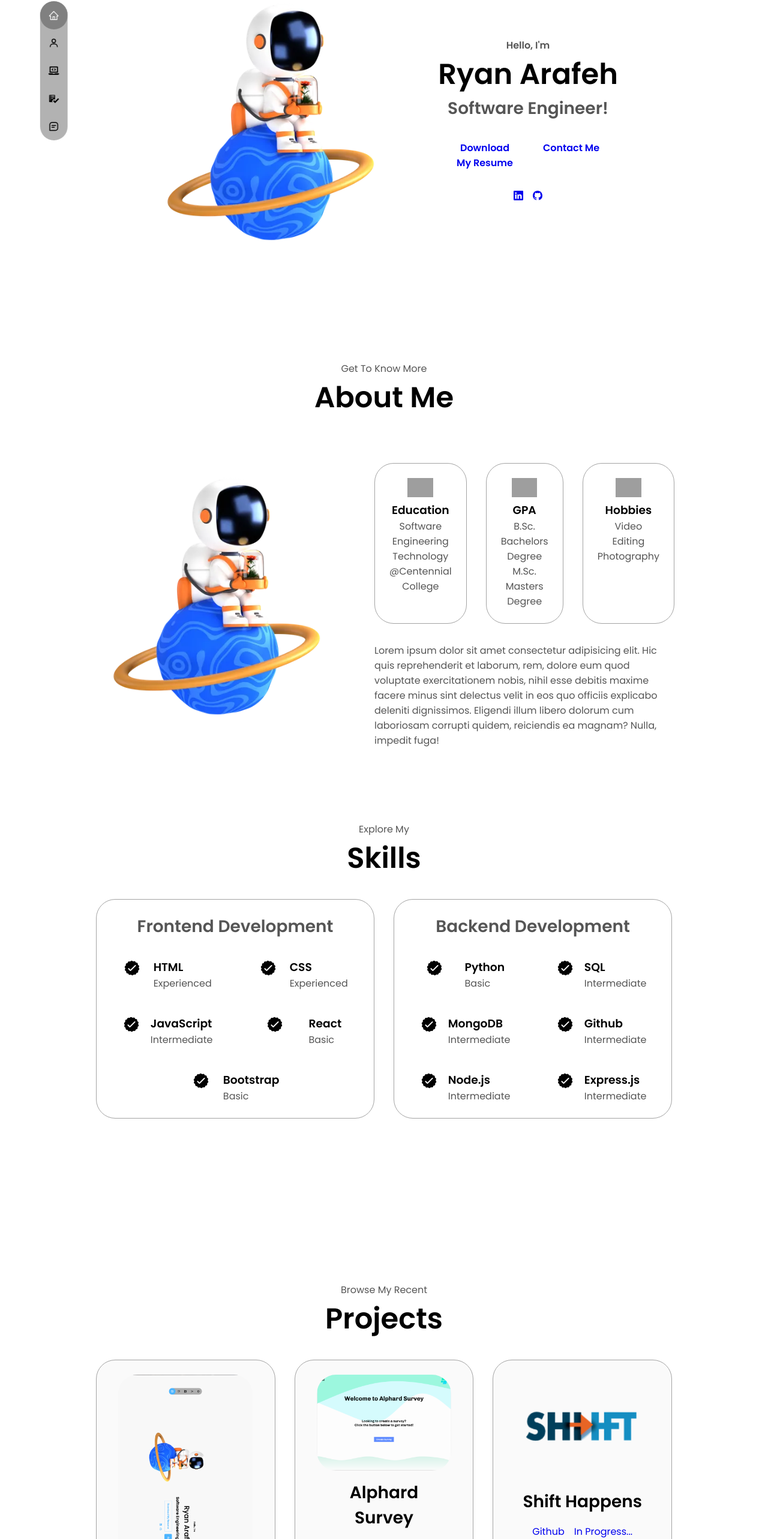
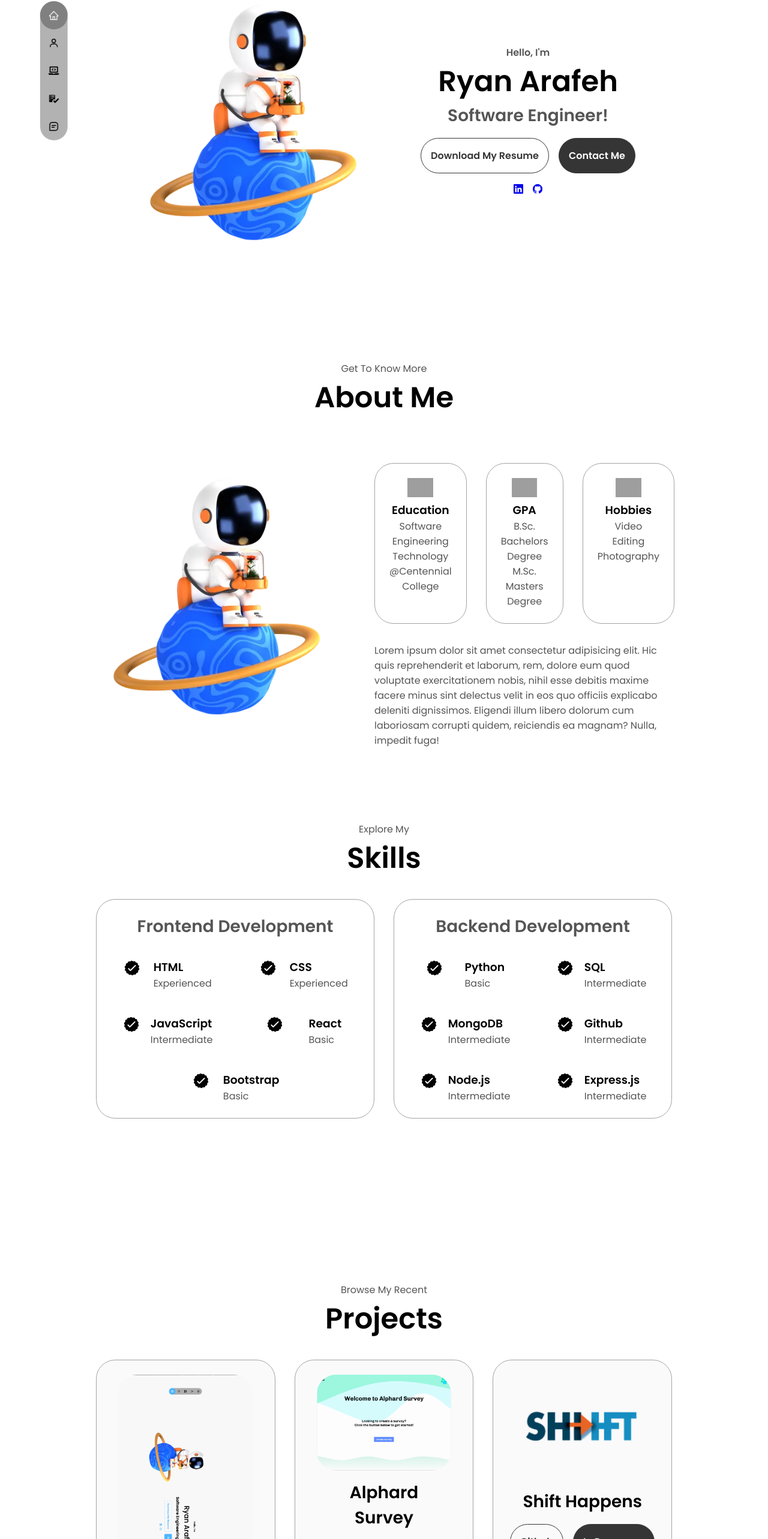
Before and after one commit to issryan/Portfolio, a React (Create React App) app: page / in a window 1280 px wide. Shown: the part 198-2764 px from the top of the page at 60% size. Built offline with nearby package versions, Linux system fonts and the light colour scheme; grey boxes are pictures that could not be loaded.

Commit message:
modify: updated css for btns

```diff
--- a/src/components/header/CTA.jsx
+++ b/src/components/header/CTA.jsx
@@ -1,12 +1,15 @@
 import React from 'react'
 import CV from '../../assets/arafehryan_resume.pdf'
+import './header.css'
 
 const CTA = () => {
 
   return (
     <>
-      <a href={CV} download className='btn'>Download My Resume</a>
-      <a href="#contacts" className='btn btn-primary'>Contact Me</a>
+      <div className="btn-container">
+        <a href={CV} download className='btn btn-color-2'>Download My Resume</a>
+        <a href="#contacts" className='btn btn-color-1'>Contact Me</a>
+      </div>
     </>
   )
 }
--- a/src/components/header/header.css
+++ b/src/components/header/header.css
@@ -40,3 +40,54 @@
   margin-top: 1rem;
   gap: 1rem;
 }
+
+/* BUTTONS */
+
+.btn-container {
+  display: flex;
+  justify-content: center;
+  gap: 1rem;
+}
+
+.btn {
+  font-weight: 600;
+  transition: all 300ms ease;
+  padding: 1rem;
+  border-radius: 2rem;
+}
+
+.btn-color-1,
+.btn-color-2 {
+  border: rgb(53, 53, 53) 0.1rem solid;
+}
+
+.btn-color-1:hover,
+.btn-color-2:hover {
+  cursor: pointer;
+}
+
+.btn-color-1,
+.btn-color-2:hover {
+  background: rgb(53, 53, 53);
+  color: white;
+}
+
+.btn-color-1:hover {
+  background: rgb(0, 0, 0);
+}
+
+.btn-color-2 {
+  background: none;
+}
+
+.btn-color-2:hover {
+  border: rgb(255, 255, 255) 0.1rem solid;
+}
+
+a.btn.btn-color-2{
+  color: #353535;
+}
+
+a.btn-color-2:hover{
+color: white;
+}
--- a/src/components/myprojects/Myprojects.jsx
+++ b/src/components/myprojects/Myprojects.jsx
@@ -22,8 +22,8 @@ const Myprojects = () => {
             </div>
             <h2 class="experience-sub-title project-title">Portfolio</h2>
             <div class="btn-container">
-              <a href="https://github.com/issryan/Portfolio" target="_blank" rel='noreferrer'>Github</a>
-              <a href="https://ryanarafeh.netlify.app/" target="_blank" rel='noreferrer'>Live Demo</a>
+              <a href="https://github.com/issryan/Portfolio" className='btn btn-color-2' target="_blank" rel='noreferrer'>Github</a>
+              <a href="https://ryanarafeh.netlify.app/" className='btn btn-color-1'target="_blank" rel='noreferrer'>Live Demo</a>
             </div>
           </div>
           <div class="details-container color-container">
@@ -36,8 +36,8 @@ const Myprojects = () => {
             </div>
             <h2 class="experience-sub-title project-title">Alphard Survey</h2>
             <div class="btn-container">
-              <a href="https://github.com/Alphard-Survey/Alphard-Survey-Base-Model" target="_blank" rel='noreferrer'>Github</a>
-              <a href="https://ryanarafeh.netlify.app/" target="_blank" rel='noreferrer'>Live Demo</a>
+              <a href="https://github.com/Alphard-Survey/Alphard-Survey-Base-Model" className='btn btn-color-2' target="_blank" rel='noreferrer'>Github</a>
+              <a href="https://ryanarafeh.netlify.app/"className='btn btn-color-1' target="_blank" rel='noreferrer'>Live Demo</a>
             </div>
           </div>
           <div class="details-container color-container">
@@ -50,8 +50,8 @@ const Myprojects = () => {
             </div>
             <h2 class="experience-sub-title project-title">Shift Happens</h2>
             <div class="btn-container">
-            <a href="https://github.com/Alphard-Survey/Alphard-Survey-Base-Model" target="_blank" rel='noreferrer'>Github</a>
-              <a href="https://ryanarafeh.netlify.app/" target="_blank" rel='noreferrer'>In Progress...</a>
+            <a href="https://github.com/Alphard-Survey/Alphard-Survey-Base-Model" className='btn btn-color-2' target="_blank" rel='noreferrer'>Github</a>
+              <a href="https://ryanarafeh.netlify.app/" className='btn btn-color-1' target="_blank" rel='noreferrer'>In Progress...</a>
             </div>
           </div>
         </div>
--- a/src/components/myprojects/myprojects.css
+++ b/src/components/myprojects/myprojects.css
@@ -18,7 +18,54 @@
     color: black;
   }
 
-  .project-btn {
-    color: black;
-    border-color: rgb(163, 163, 163);
-  }
+
+/* BUTTONS */
+
+.btn-container {
+  display: flex;
+  justify-content: center;
+  gap: 1rem;
+}
+
+.btn {
+  font-weight: 600;
+  transition: all 300ms ease;
+  padding: 1rem;
+  border-radius: 2rem;
+}
+
+.btn-color-1,
+.btn-color-2 {
+  border: rgb(53, 53, 53) 0.1rem solid;
+}
+
+.btn-color-1:hover,
+.btn-color-2:hover {
+  cursor: pointer;
+}
+
+.btn-color-1,
+.btn-color-2:hover {
+  background: rgb(53, 53, 53);
+  color: white;
+}
+
+.btn-color-1:hover {
+  background: rgb(0, 0, 0);
+}
+
+.btn-color-2 {
+  background: none;
+}
+
+.btn-color-2:hover {
+  border: rgb(255, 255, 255) 0.1rem solid;
+}
+
+a.btn.btn-color-2{
+  color: #353535;
+}
+
+a.btn-color-2:hover{
+color: white;
+}
--- a/src/index.css
+++ b/src/index.css
@@ -53,54 +53,6 @@ body {
     height: 2rem;
   }
 
-  /* BUTTONS */
-
-  .btn-container {
-    display: flex;
-    justify-content: center;
-    gap: 1rem;
-  }
-
-  .btn {
-    font-weight: 600;
-    transition: all 300ms ease;
-    padding: 1rem;
-    width: 8rem;
-    border-radius: 2rem;
-  }
-
-  .btn-color-1,
-  .btn-color-2 {
-    border: rgb(53, 53, 53) 0.1rem solid;
-  }
-
-  .btn-color-1:hover,
-  .btn-color-2:hover {
-    cursor: pointer;
-  }
-
-  .btn-color-1,
-  .btn-color-2:hover {
-    background: rgb(53, 53, 53);
-    color: white;
-  }
-
-  .btn-color-1:hover {
-    background: rgb(0, 0, 0);
-  }
-
-  .btn-color-2 {
-    background: none;
-  }
-
-  .btn-color-2:hover {
-    border: rgb(255, 255, 255) 0.1rem solid;
-  }
-
-  .btn-container {
-    gap: 1rem;
-  }
-
   article {
     display: flex;
     width: 10rem;
```
